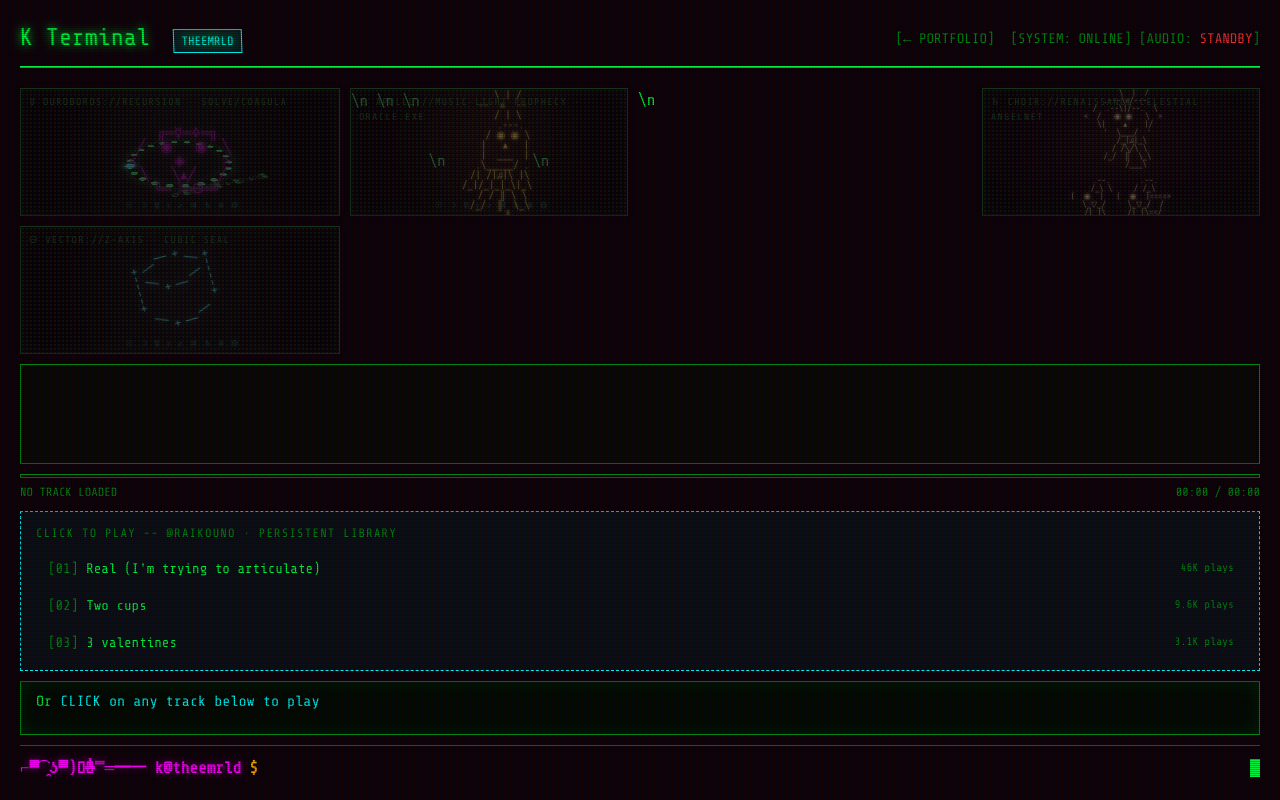
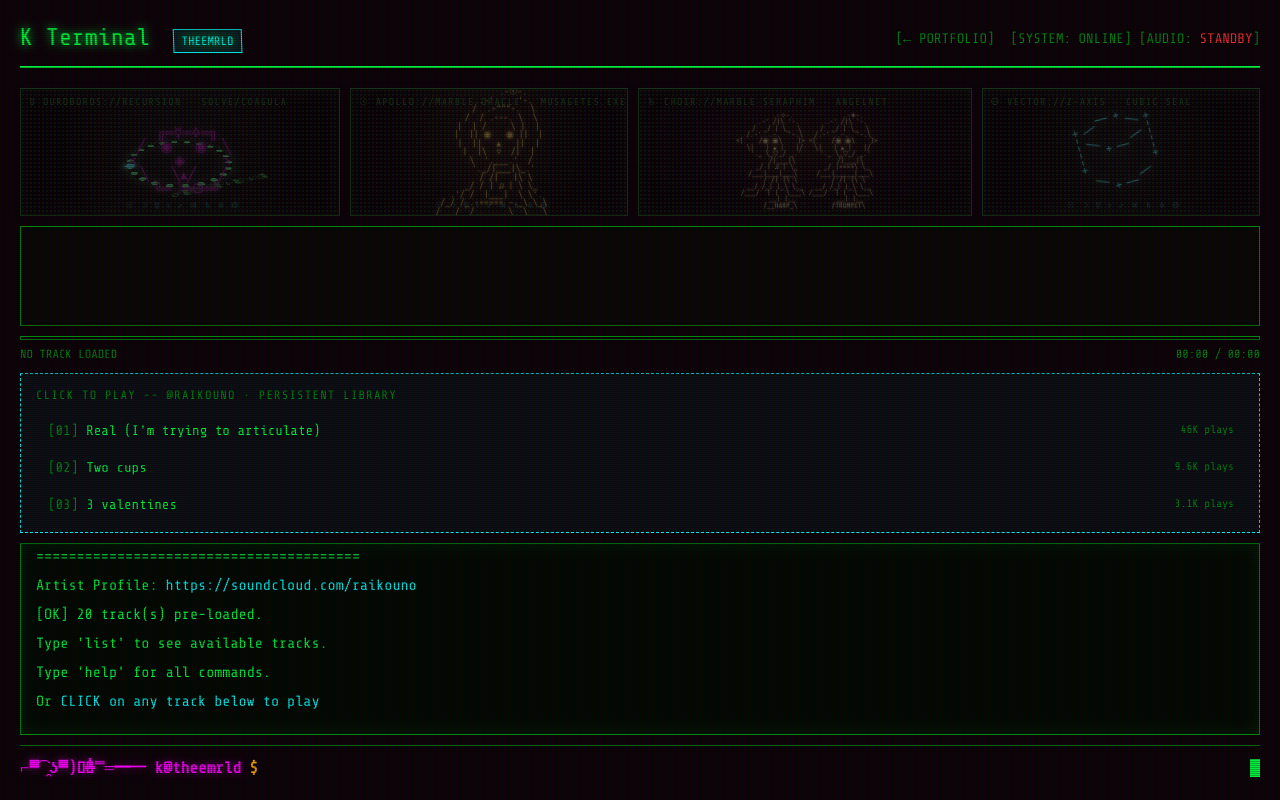
Before and after one commit to ninja-ops-guy/theemrld-portfolio, a React (Vite) app: page /terminal in a window 1280 px wide. Built offline with nearby package versions, Linux system fonts and the light colour scheme; the HTML template or start-up script is replaced by a standard one.

Commit message:
redesign Apollo and angels as Renaissance ASCII marble busts

```diff
--- a/src/sections/KTerminal.tsx
+++ b/src/sections/KTerminal.tsx
@@ -761,47 +761,76 @@
               <pre className="kt-eye">{asciiTick % 32 < 3 ? '  ╔═☿═🜍═╗\n ╱  ─────  ╲\n<  ── ◇ ──  >\n ╲  ─────  ╱\n  ╚═☽═🜔═╝' : '  ╔═☿═🜍═╗\n ╱  ◉   ◉  ╲\n<     ◈     >\n ╲   ╲▴╱   ╱\n  ╚═☽═🜔═╝'}</pre>
             </div>
           </div>
-          <div className="kt-ascii-card kt-apollo-card">\n            <span className="kt-ascii-label">☉ APOLLO://MUSIC·LIGHT·PROPHECY · ORACLE.EXE</span>\n            <div className="kt-apollo-stage">\n              <pre className="kt-apollo">{asciiTick % 40 < 3 ? `       \\ | /\n     --  ☼  --\n       / | \\\n        .---.\n       / - - \\\n      |   ▴   |\n      |  ___  |\n     .\\_____/ .\n    /| /|♩|\\ |\\\n   /_|/_|_|_\\|_\\\n     / / ║ \\ \\\n    /_/  ║  \\_\\\n       __║__\n      /_/_\\_\\` : `       \\ | /\n     --  ☼  --\n       / | \\\n        .---.\n       / ◉ ◉ \\\n      |   ▴   |\n      |  ___  |\n     .\\_____/ .\n    /| /|♫|\\ |\\\n   /_|/_|_|_\\|_\\\n     / / ║ \\ \\\n    /_/  ║  \\_\\\n       __║__\n      /_/_\\_\\`}</pre>\n            </div>\n          </div>\n          <div className="kt-ascii-card kt-angel-card">
-            <span className="kt-ascii-label">♄ CHOIR://RENAISSANCE·CELESTIAL · ANGELNET</span>
+          <div className="kt-ascii-card kt-apollo-card">
+            <span className="kt-ascii-label">☉ APOLLO://MARBLE·ORACLE · MUSAGETES.EXE</span>
+            <div className="kt-apollo-stage">
+              <pre className="kt-apollo">{asciiTick % 40 < 3 ? `          .-☉-.
+       .-'     '-.
+      /  .-"""-.  \\
+     /  / .---. \\  \\
+    |  | /     \\ |  |
+    |  ||  ─ ─  ||  |
+    |  ||   ▴   ||  |
+    |  |\\  ─  /|  |
+     \\  '.___.'  /
+      '._/|___|\\_.'
+       / /|   |\\ \\
+     _/ / | ♫ | \\ \\_
+   .'/ /  |___|  \\ \\'.
+  /_/ /_.-===== -._\\ \\_\\
+ /___/  /_______\\  \\___\\
+      _/ MARBLE \\_
+     /____☿_☉____\\` : `          .-☉-.
+       .-'     '-.
+      /  .-"""-.  \\
+     /  / .---. \\  \\
+    |  | /     \\ |  |
+    |  || ◉   ◉ ||  |
+    |  ||   ▴   ||  |
+    |  |\\  ▿  /|  |
+     \\  '.___.'  /
+      '._/|___|\\_.'
+       / /|   |\\ \\
+     _/ / | ♫ | \\ \\_
+   .'/ /  |___|  \\ \\'.
+  /_/ /_.-===== -._\\ \\_\\
+ /___/  /_______\\  \\___\\
+      _/ MARBLE \\_
+     /____☿_☉____\\`}</pre>
+            </div>
+          </div>
+          <div className="kt-ascii-card kt-angel-card">
+            <span className="kt-ascii-label">♄ CHOIR://MARBLE·SERAPHIM · ANGELNET</span>
             <div className="kt-angel-stage">
-              <pre className="kt-angels">{asciiTick % 28 < 3 ? `   .      *       .
-      \\  |  /
-   .---\\ O /---.
-  /  .--\\|/--.  \\
- <  /   ( )   \\  >
-  \\|   /|\\   |/
-   '  /_|_\\  '
-     / /♩\\ \\
-    /_/ )_( \\_
-       /___\\
-
-  .--.       .--.
- /_\\ \\     / /_\\
-(  o  )   (  o  )====>
- \\_=_/     \\_=_/   /
- /| |\\     /| |\\==/
-<_|_|_>   <_|_|_>
-  / \\       / \\
- /___\\     /___\\` : `   .      +       .
-      \\  |  /
-   .---\\☼/---.
-  /  .--\\|/--.  \\
- <  /   ◉ ◉   \\  >
-  \\|    ▴    |/
-   '  \\___/  '
-     /_|♫|_\\
-    / /╲╱\\ \\
-   /_/  ║  \\_\\
-       /___\\
-
-  .--.       .--.
- /_\\ \\     / /_\\
-(  ◉  )   (  ◉  )====>
- \\_▽_/     \\_▽_/  /
- /| |\\     /| |\\==/
-<_|_|_>   <_|_|_>
-  / \\       / \\
- /___\\     /___\\`}</pre>
+              <pre className="kt-angels">{asciiTick % 28 < 3 ? `       .-✧-.             .-✦-.
+    .-' /|\\ '-.       .-' /|\\ '-.
+   /  _/ | \\_  \\     /  _/ | \\_  \\
+  /.-'  .-.  '-.\\   /.-'  .-.  '-.\\
+ <(    / ─ \\    )> <(    / ─ \\    )>
+  \\|   | ▴ |   |/   \\|   | ▴ |   |/
+   '._ \\___/ _.'     '._ \\___/ _.'
+      /|___|\\           /|___|\\
+    _/ | ♫ | \\_       _/ |===>\\ \\_
+   /___|___|___\\     /___|_____|___\\
+     / /| |\\ \\         / /| |\\ \\
+  __/ /_| |_\\ \\__   __/ /_| |_\\ \\__
+ /___/  | |  \\___\\ /___/  | |  \\___\\
+      __| |__           __| |__
+     /__HARP_\\         /TRUMPET\\` : `       .-✧-.             .-✦-.
+    .-' /|\\ '-.       .-' /|\\ '-.
+   /  _/ | \\_  \\     /  _/ | \\_  \\
+  /.-'  .-.  '-.\\   /.-'  .-.  '-.\\
+ <(    /◉ ◉\\    )> <(    /◉ ◉\\    )>
+  \\|   | ▴ |   |/   \\|   | ▴ |   |/
+   '._ \\_▽_/ _.'     '._ \\_▽_/ _.'
+      /|___|\\           /|___|\\
+    _/ | ♫ | \\_       _/ |===>\\ \\_
+   /___|___|___\\     /___|_____|___\\
+     / /| |\\ \\         / /| |\\ \\
+  __/ /_| |_\\ \\__   __/ /_| |_\\ \\__
+ /___/  | |  \\___\\ /___/  | |  \\___\\
+      __| |__           __| |__
+     /__HARP_\\         /TRUMPET\\`}</pre>
             </div>
           </div>
           <div className="kt-ascii-card kt-cube-card">
@@ -1023,8 +1052,8 @@
         .kt-ouro-snake { position:absolute; inset:-18px; color:#00ff41; font-size:8px; word-break:break-all; opacity:.7; filter:contrast(1.4); }
         .kt-ouro-head { position:absolute; right:-9px; top:42px; color:#00ffff; text-shadow:0 0 8px #00ffff; }
         .kt-eye { position:relative; z-index:3; margin:0; color:#ff00ff; font:14px/1 'Share Tech Mono',monospace; text-align:center; text-shadow:0 0 7px rgba(255,0,255,.75); animation:kt-eye-float 2.2s steps(8) infinite; }
-        .kt-apollo { margin:0; color:#ffb000; font:10px/1 'Share Tech Mono',monospace; white-space:pre; text-align:center; text-shadow:0 0 5px rgba(255,176,0,.7),0 0 12px rgba(255,0,255,.2); animation:kt-apollo-aura 1.8s steps(8) infinite; }\n        .kt-apollo-card { background:radial-gradient(circle at 50% 42%,rgba(255,176,0,.11),rgba(13,2,8,.96) 64%); }\n        @keyframes kt-apollo-aura { 50% { filter:brightness(1.3); transform:translateY(-1px); } }\n        .kt-angel-card { background:radial-gradient(ellipse at 50% 45%,rgba(255,176,0,.09),rgba(255,0,255,.025) 44%,rgba(13,2,8,.97) 74%); }
-        .kt-angels { margin:0; color:#f0c96a; font:8px/1 'Share Tech Mono',monospace; white-space:pre; text-align:center; text-shadow:0 0 5px rgba(240,201,106,.72),0 0 11px rgba(0,255,255,.15); animation:kt-choir-breathe 2.6s steps(10) infinite; }
+        .kt-apollo { margin:0; color:#ffb000; font:9px/.95 'Share Tech Mono',monospace; white-space:pre; text-align:center; text-shadow:0 0 5px rgba(255,176,0,.7),0 0 12px rgba(255,0,255,.2); animation:kt-apollo-aura 1.8s steps(8) infinite; }\n        .kt-apollo-card { background:radial-gradient(circle at 50% 42%,rgba(255,176,0,.11),rgba(13,2,8,.96) 64%); }\n        @keyframes kt-apollo-aura { 50% { filter:brightness(1.3); transform:translateY(-1px); } }\n        .kt-angel-card { background:radial-gradient(ellipse at 50% 45%,rgba(255,176,0,.09),rgba(255,0,255,.025) 44%,rgba(13,2,8,.97) 74%); }
+        .kt-angels { margin:0; color:#f0c96a; font:7px/.92 'Share Tech Mono',monospace; white-space:pre; text-align:center; text-shadow:0 0 5px rgba(240,201,106,.72),0 0 11px rgba(0,255,255,.15); animation:kt-choir-breathe 2.6s steps(10) infinite; }
         .kt-angel-card::before { content:'✦  ·  ✧  ·  ✦'; position:absolute; left:0; right:0; bottom:4px; text-align:center; color:#ff00ff; opacity:.55; font-size:8px; letter-spacing:.3em; animation:kt-stars 1.4s steps(4) infinite; }
         @keyframes kt-choir-breathe { 50% { transform:translateY(-1px); filter:brightness(1.22); } }
         @keyframes kt-stars { 50% { opacity:.2; } }
```
